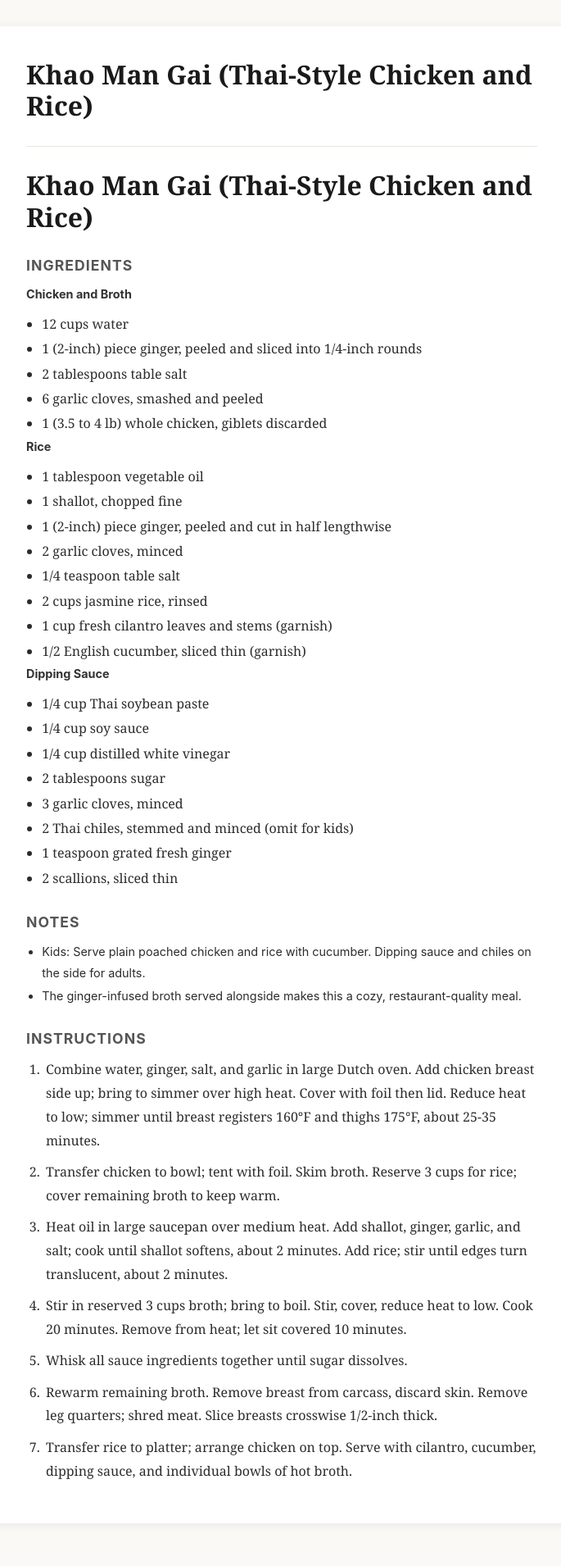
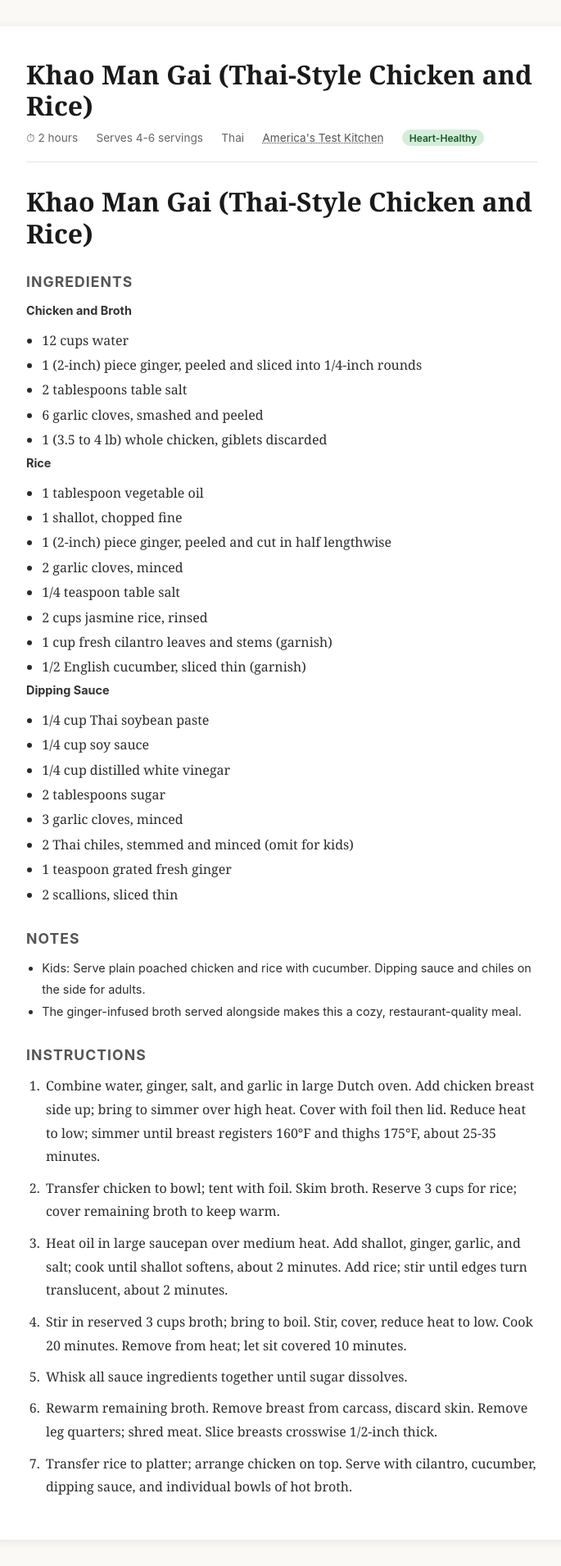
Before and after one commit to DavidMAllison/menubuilder-recipes, a Jekyll site: the page built from Khao_Man_Gai_Thai_Chicken_and_Rice.md, in a window 1280 px wide. Shown: the whole page at 82% size, without its empty margins (296-981 px from the left). Built offline with Jekyll 4.4.1, drawn with Linux system fonts in a browser that asks for light colours; our own code applies the rules of GitHub Pages for plain Markdown files.

Commit message:
ingredients: add Chicken Tinga, fix 2 duplicate keys, 161 active recipes
- Chicken_Tinga.md added (replaces Tinga Verde)
- Khao Man Gai collision resolved: (Thai-Style) entry upgraded to .md + URL
- Pan-Seared Broccolini zero-count duplicate tombstoned
- recipes.json regenerated: 161 clean entries, 0 key collisions

Co-Authored-By: Claude Sonnet 4.6 <noreply@anthropic.com>

```diff
--- a/_data/recipes.json
+++ b/_data/recipes.json
@@ -457,10 +457,10 @@
   },
   "Pan-Seared_Broccolini_with_Pork_and_Oyster_Sauce": {
     "health": "Moderate",
-    "time": "20 min",
-    "servings": "4",
-    "cuisine": "Asian",
-    "source": "Milk Street - Cookish",
+    "time": "20 minutes",
+    "servings": "4 servings",
+    "cuisine": "Chinese",
+    "source": "Cookbook (from photo)",
     "source_url": ""
   },
   "Enfrijoladas": {
@@ -552,11 +552,11 @@
     "source_url": ""
   },
   "Khao_Man_Gai_Thai_Chicken_and_Rice": {
-    "health": "",
-    "time": "",
-    "servings": "",
-    "cuisine": "",
-    "source": "",
+    "health": "Heart-Healthy",
+    "time": "2 hours",
+    "servings": "4-6 servings",
+    "cuisine": "Thai",
+    "source": "America's Test Kitchen",
     "source_url": "https://hot-thai-kitchen.com/hainanese-chicken-rice/"
   },
   "Braised_Chicken_and_Mushrooms_over_Polenta": {
@@ -804,14 +804,6 @@
     "time": "20 minutes",
     "servings": "",
     "cuisine": "American",
-    "source": "",
-    "source_url": ""
-  },
-  "tinga_verde_recipe": {
-    "health": "Heart-Healthy",
-    "time": "",
-    "servings": "",
-    "cuisine": "Mexican",
     "source": "",
     "source_url": ""
   },
```
